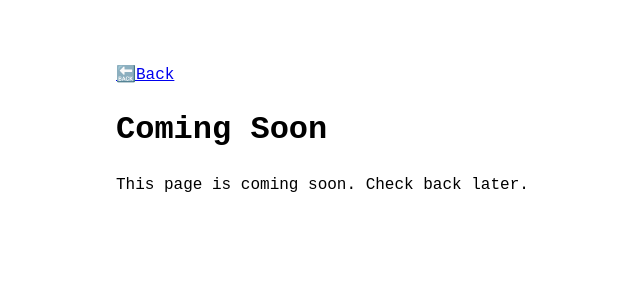
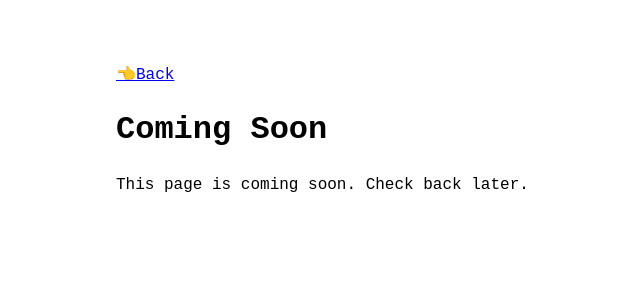
Before and after one commit to nkosi-tauro/essex-eportfolio-old, a Jekyll site: the page built from comingsoon.md, in a window 1280 px wide. Shown: the top 300 px of the page, without its empty margins (204-844 px from the left). Built offline with Jekyll 4.4.1, drawn with Linux system fonts in a browser that asks for light colours.

Commit message:
update config

```diff
--- a/_config.yml
+++ b/_config.yml
@@ -34,12 +34,12 @@ theme: no-style-please # if you are using GitHub Pages, change it to remote_them
 
 theme_config:
   appearance: "auto" # can be "light", "dark" or "auto"
-  back_home_text: "🔙Back" # customize text for homepage link in post layout
+  back_home_text: "👈Back" # customize text for homepage link in post layout
   date_format: "%Y-%m-%d" # customize how date is formatted
   show_description: true # show blog description in home page
 
 sass:
-  style: :compressed
+  style: compressed
 
 plugins:
   - jekyll-feed
```
